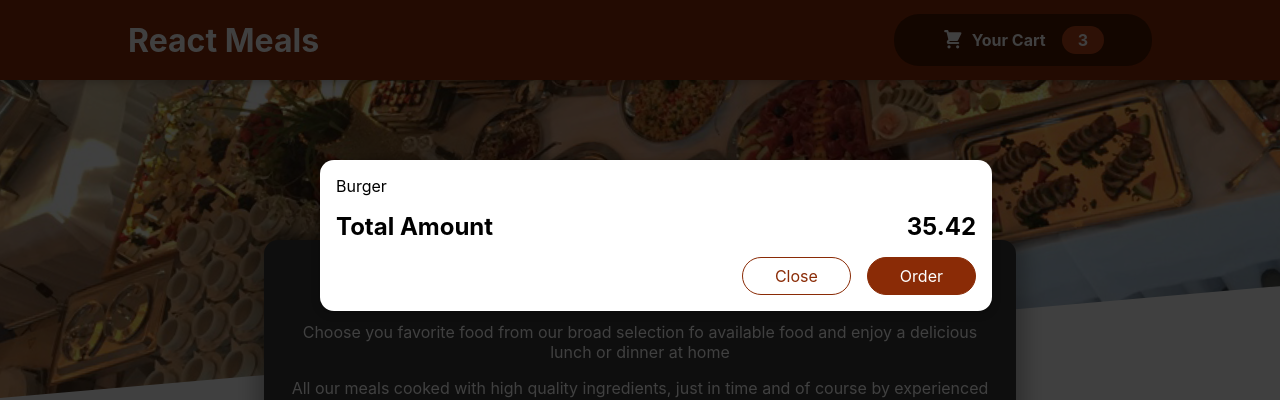
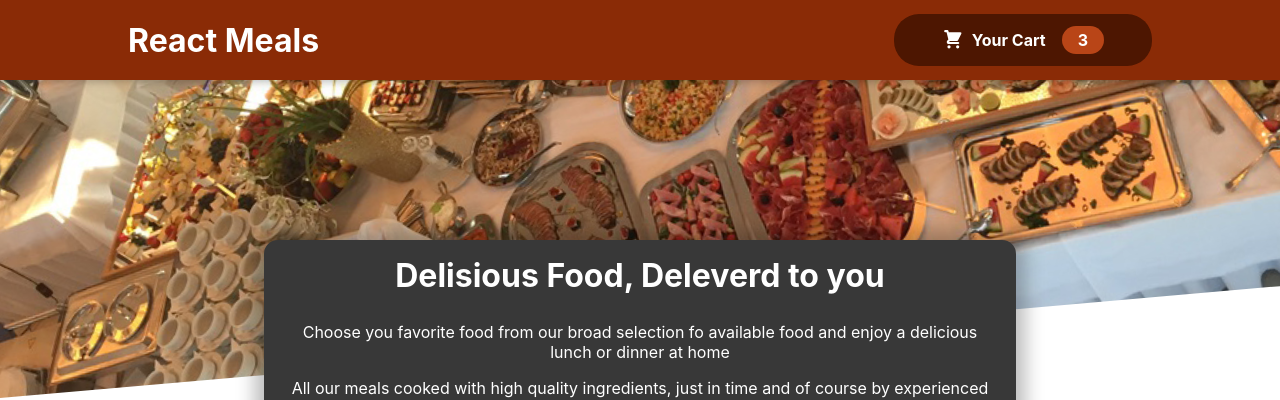
Before and after one commit to PythonDjangoJavascript/food_order, a React (Create React App) app: page / in a window 1280 px wide. Shown: the top 400 px of the page. Built offline with nearby package versions, Linux system fonts and the light colour scheme.

Commit message:
UseState used for cart to handle its appearance

```diff
--- a/src/App.js
+++ b/src/App.js
@@ -1,14 +1,25 @@
-import React from 'react';
+import React, { useState } from 'react';
 
 import Header from "./components/Layout/Header";
 import Meals from "./components/Meals/Meals"
 import Cart from "./components/Cart/Cart"
 
 function App() {
+
+  // UseState fro Cart
+  const [cartIsShown, setCartIsShown] = useState(false);
+
+  const showCartHandler = () => {
+    setCartIsShown(true);
+  }
+  const hideChartHandler = () => {
+    setCartIsShown(false);
+  }
+
   return (
     <React.Fragment>
-      <Cart />
-      <Header />
+      {cartIsShown && <Cart onHideCart={hideChartHandler} />}
+      <Header onShowCart={showCartHandler} />
       <main>
         <Meals />
       </main>
--- a/src/components/Cart/Cart.jsx
+++ b/src/components/Cart/Cart.jsx
@@ -1,7 +1,7 @@
 import classes from "./Cart.module.css";
 import Modal from "../UI/Modal"
 
-function Cart() {
+function Cart(props) {
     // Cart items with dummy data
     const cartItems = (
         <ul className={classes["cart-items"]}>
@@ -21,14 +21,16 @@
     );
 
     return (
-        <Modal>
+        <Modal onClick={props.onHideCart}>
             {cartItems}
             <div className={classes.total}>
                 <span>Total Amount</span>
                 <span>35.42</span>
             </div>
             <div className={classes.actions}>
-                <button className={classes["button--alt"]}>Close</button>
+                <button className={classes["button--alt"]} onClick={props.onHideCart}>
+                    Close
+                </button>
                 <button className={classes.button}>Order</button>
             </div>
         </Modal >
--- a/src/components/Layout/Header.jsx
+++ b/src/components/Layout/Header.jsx
@@ -9,7 +9,7 @@
         <React.Fragment>
             <header className={classes.header}>
                 <h1>React Meals</h1>
-                <HeaderCartButton />
+                <HeaderCartButton onClick={props.onShowCart} />
             </header>
             <div className={classes['main-image']}>
                 <img src={mealsImg} alt="Table decorated with food!" />
--- a/src/components/Layout/HeaderCartButton.jsx
+++ b/src/components/Layout/HeaderCartButton.jsx
@@ -2,9 +2,9 @@
 import CartIcon from '../Cart/CartIcon'
 
 
-function HeaderCartButton() {
+function HeaderCartButton(props) {
     return (
-        <button className={classes.button}>
+        <button className={classes.button} onClick={props.onClick}>
             <span className={classes.icon}>
                 <CartIcon />
             </span>
--- a/src/components/UI/Modal.jsx
+++ b/src/components/UI/Modal.jsx
@@ -4,9 +4,9 @@
 
 import classes from "./Modal.module.css";
 
-function Backdrop() {
+function Backdrop(props) {
     return (
-        <div className={classes.backdrop} />
+        <div className={classes.backdrop} onClick={props.onClick} />
     )
 }
 
@@ -24,7 +24,7 @@
 function Model(props) {
     return (
         <Fragment>
-            {ReactDOM.createPortal(<Backdrop />, portalElement)}
+            {ReactDOM.createPortal(<Backdrop onClick={props.onClick} />, portalElement)}
             {reactDom.createPortal(<ModelOverlay>{props.children}</ModelOverlay>,
                 portalElement)}
         </Fragment>
```
